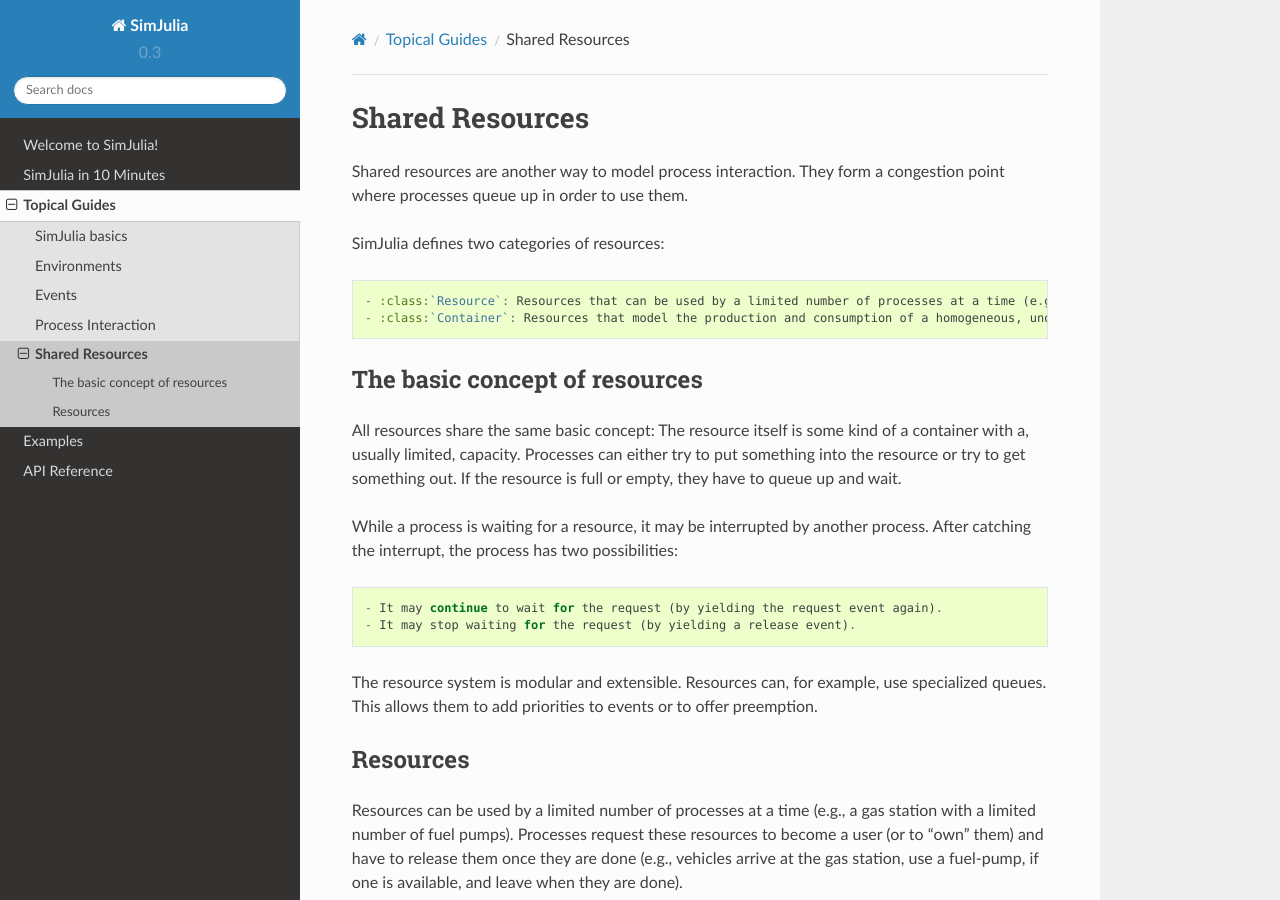
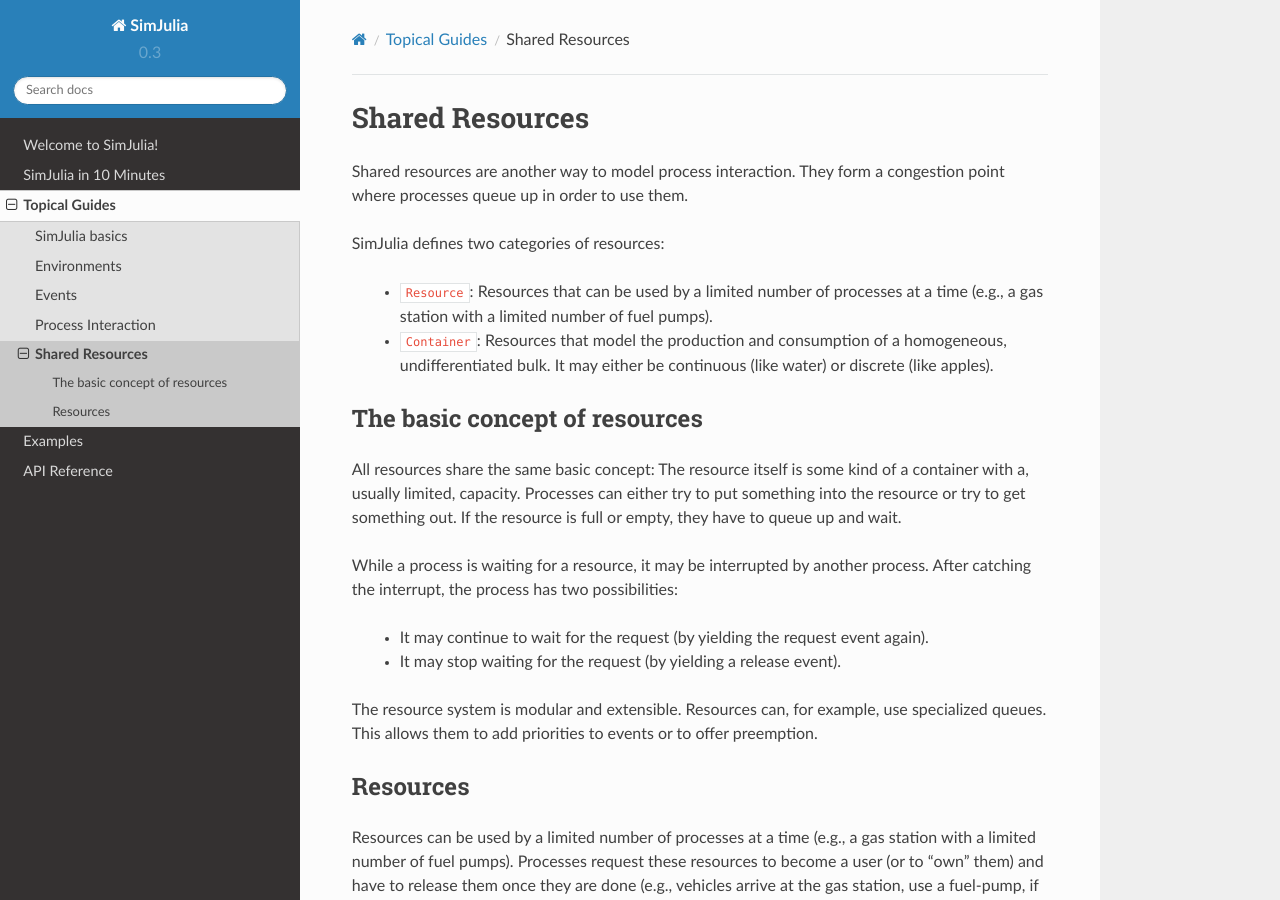
Before and after one commit to JuliaDynamics/ConcurrentSim.jl, a Sphinx documentation site: the page built from docs/source/topical_guides/5_shared_resources.rst, in a window 1280 px wide and 900 px high. Built offline with Sphinx 7.4.7 and the Read the Docs theme 2.0.0, drawn with Linux system fonts in a browser that asks for light colours; cross-references to code outside the pages are shown as plain code.

Commit message:
bug in docs

```diff
--- a/docs/source/topical_guides/5_shared_resources.rst
+++ b/docs/source/topical_guides/5_shared_resources.rst
@@ -3,7 +3,7 @@
 
 Shared resources are another way to model process interaction. They form a congestion point where processes queue up in order to use them.
 
-SimJulia defines two categories of resources::
+SimJulia defines two categories of resources:
 
   - :class:`Resource`: Resources that can be used by a limited number of processes at a time (e.g., a gas station with a limited number of fuel pumps).
   - :class:`Container`: Resources that model the production and consumption of a homogeneous, undifferentiated bulk. It may either be continuous (like water) or discrete (like apples).
@@ -14,7 +14,7 @@
 
 All resources share the same basic concept: The resource itself is some kind of a container with a, usually limited, capacity. Processes can either try to put something into the resource or try to get something out. If the resource is full or empty, they have to queue up and wait.
 
-While a process is waiting for a resource, it may be interrupted by another process. After catching the interrupt, the process has two possibilities::
+While a process is waiting for a resource, it may be interrupted by another process. After catching the interrupt, the process has two possibilities:
 
   - It may continue to wait for the request (by yielding the request event again).
   - It may stop waiting for the request (by yielding a release event).
```
